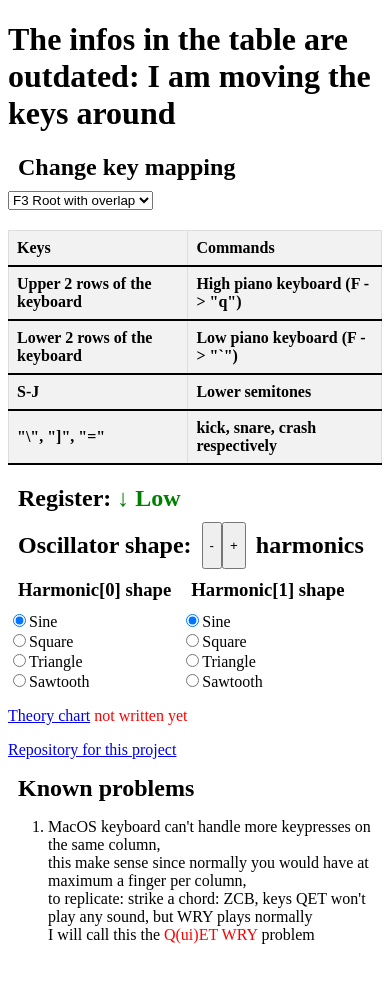
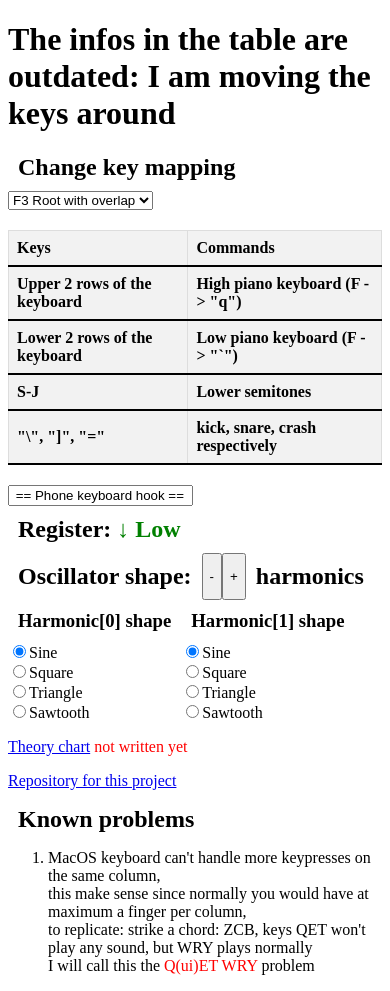
Before and after one commit to 3isvogel/piano, a plain HTML site: page index.html in a window 390 px wide. Before the commit the page ends 960 px from the top, so only its background shows below. Drawn offline with Linux system fonts and the light colour scheme.

Commit message:
Adding input form to spawn keyboard on mobile

```diff
--- a/index.html
+++ b/index.html
@@ -45,6 +45,7 @@
             </tr>
         </tbody>
     </table>
+    <input type="text" value=" == Phone keyboard hook == ">
     <h2>Register: <span id="shift-register" style="color:green;">↓ Low</span></h2>
     <div class="horizontal">
         <h2>Oscillator shape:</h2>
```
